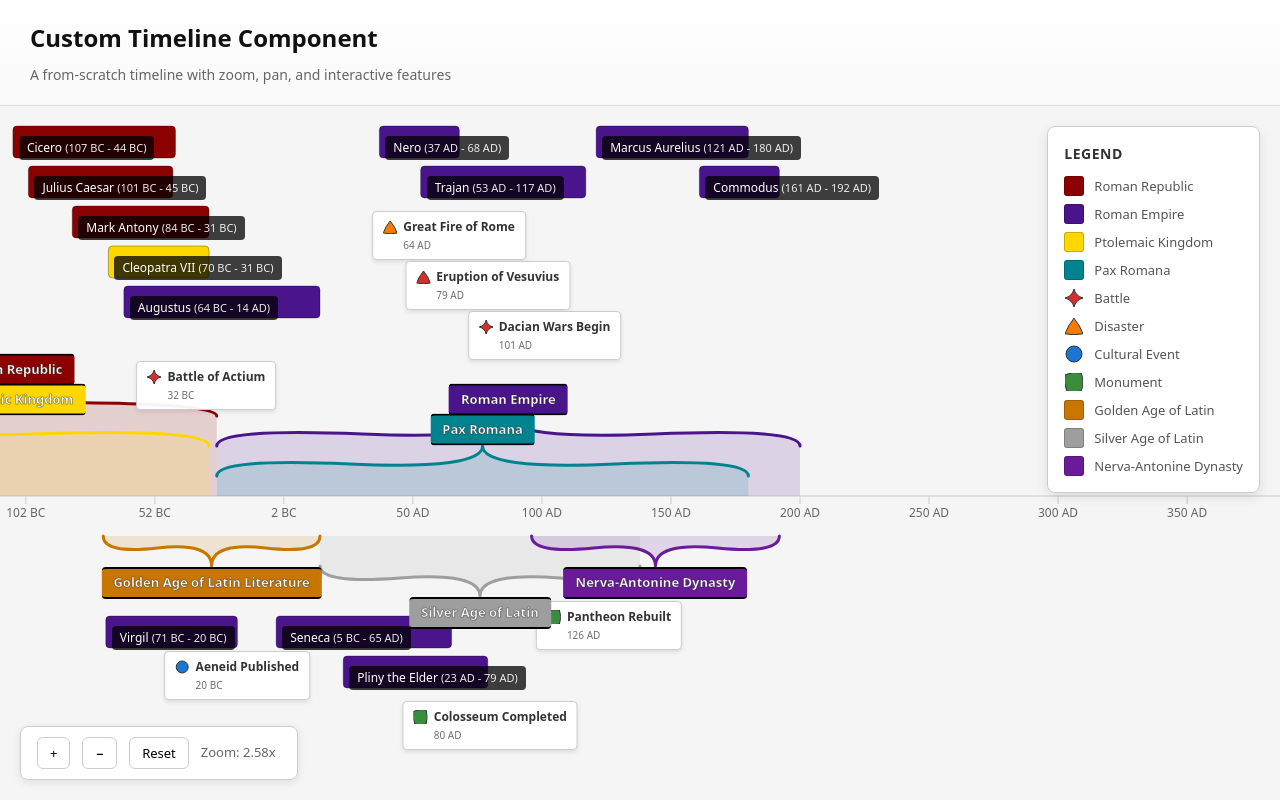
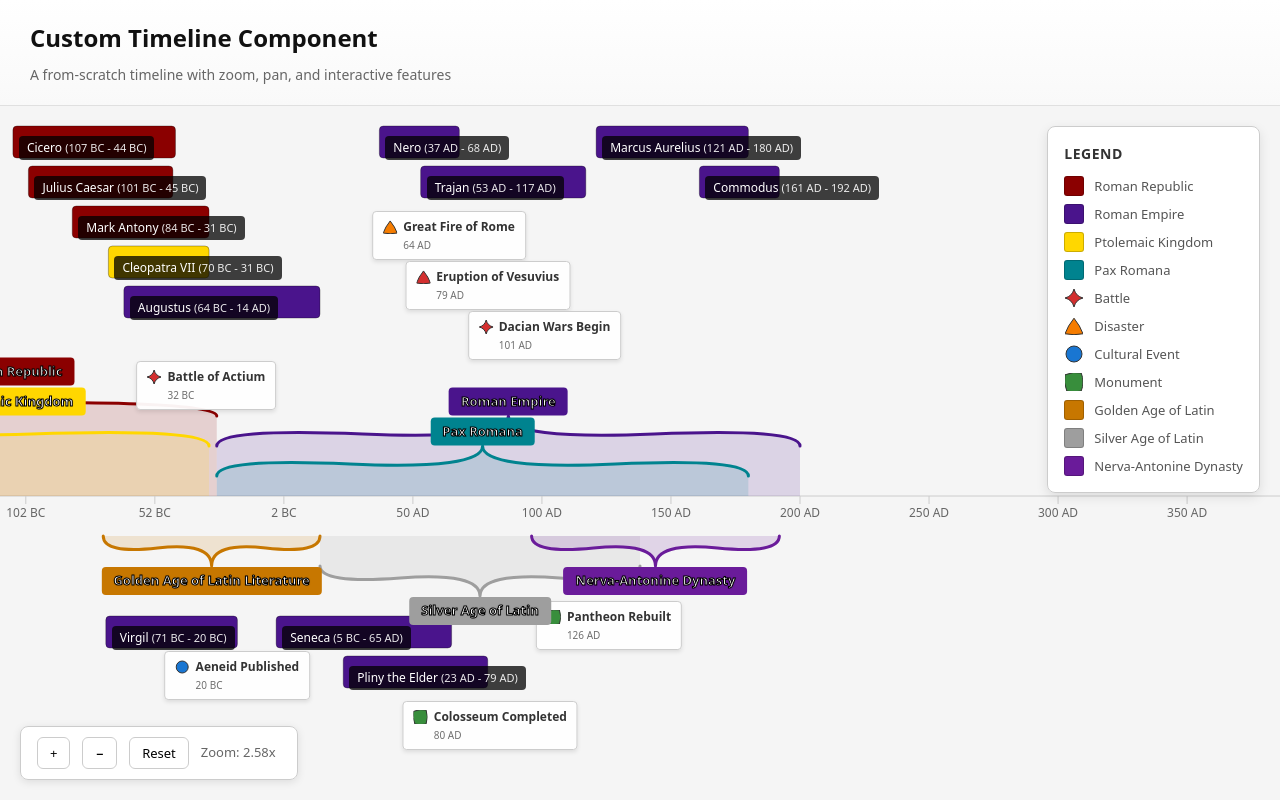
Before and after one commit to hawkandheron-dev/profile-site, a React (Vite) app in the folder timeline-scratch/: page / in a window 1280 px wide. Built offline with nearby package versions, Linux system fonts and the light colour scheme.

Commit message:
Adjust period label text stroke

```diff
--- a/timeline-scratch/src/components/Timeline/components/TimelineOverlay.css
+++ b/timeline-scratch/src/components/Timeline/components/TimelineOverlay.css
@@ -1,10 +1,5 @@
 .timeline-overlay {
   user-select: none;
-}
-
-.period-label {
-  border-top: 2px solid #000;
-  border-bottom: 2px solid #000;
 }
 
 .person-label.sticky {
--- a/timeline-scratch/src/components/Timeline/components/TimelineOverlay.jsx
+++ b/timeline-scratch/src/components/Timeline/components/TimelineOverlay.jsx
@@ -165,7 +165,7 @@ export function TimelineOverlay({
             borderRadius: '4px',
             whiteSpace: 'nowrap',
             zIndex: (isLeftSticky || isRightSticky) ? 10 : 1,
-            WebkitTextStroke: '0.5px rgba(60, 60, 60, 0.7)',
+            WebkitTextStroke: '1px #000',
             textShadow: '0 0 2px rgba(0, 0, 0, 0.3)'
           }}
         >
```
Also changed, not shown: 2 other files (tests, documents, lock files or other folders).
